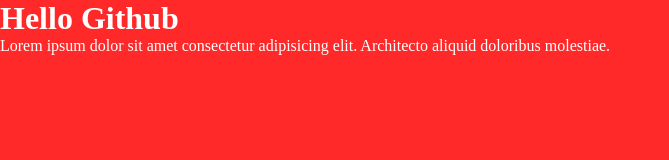
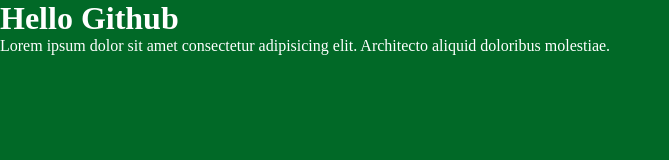
Before and after one commit to nareshraj/basichtml, a plain HTML site: page index.html in a window 1280 px wide. Shown: the whole page, without its empty margins (0-669 px from the left). Drawn offline with Linux system fonts and the light colour scheme.

Commit message:
bg green css added

```diff
--- a/style/main.css
+++ b/style/main.css
@@ -2,6 +2,6 @@
     margin: 0;
     padding: 0;
     box-sizing: border-box;
-    background-color: rgb(255, 41, 41);
+    background-color: rgb(1, 105, 39);
     color: white;
 }
```
